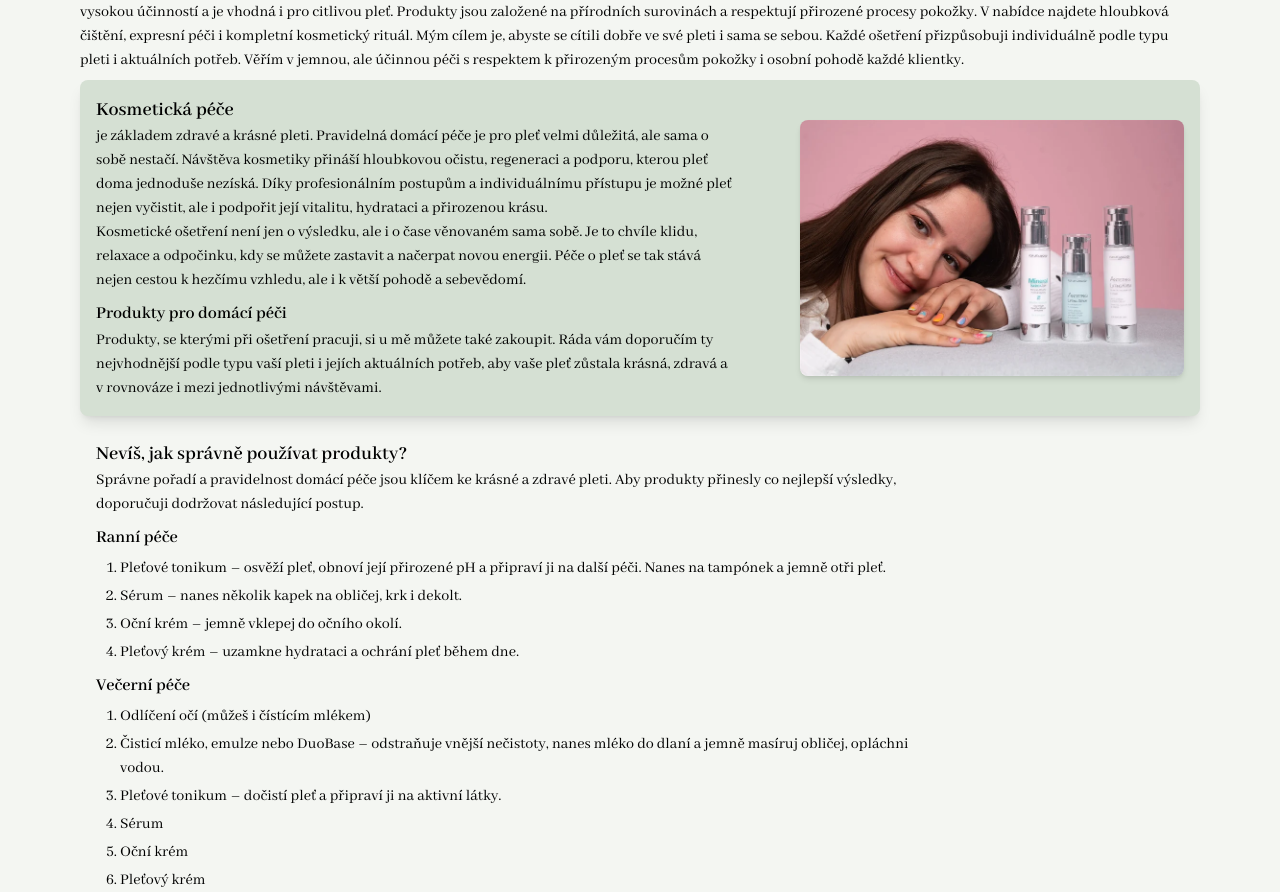
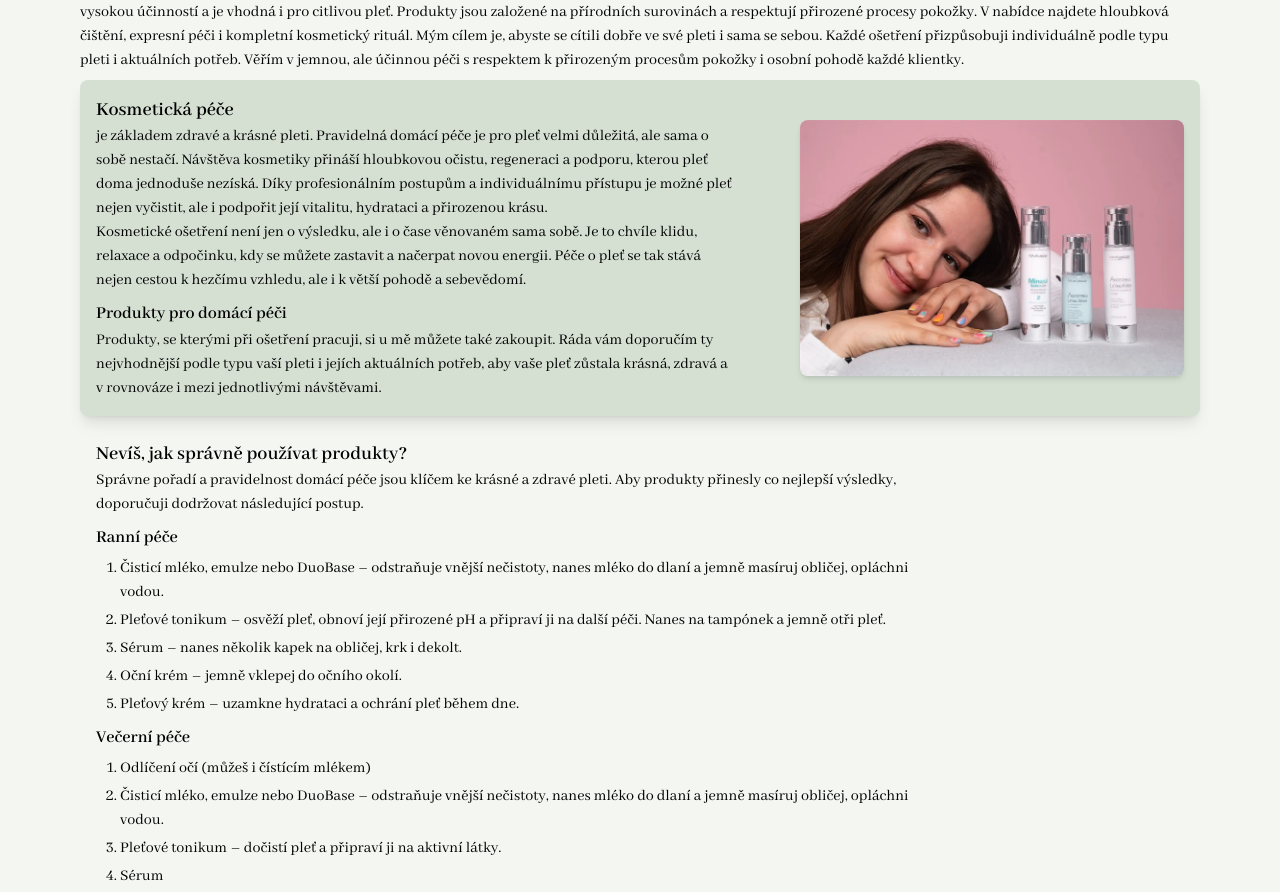
Before and after one commit to SedrlaP/nmWeb, a website: page sluzby/index.html in a window 1280 px wide. Shown: the part 205-1097 px from the top of the page. Drawn offline with Linux system fonts and the light colour scheme.

Commit message:
Add description for cleansing milk in morning care section

```diff
--- a/sluzby/index.html
+++ b/sluzby/index.html
@@ -280,6 +280,8 @@
 
                 <h3 class="mt-2 text-lg font-bold">Ranní péče</h3>
                 <ol class="text-base list-decimal pl-6 mt-1 space-y-1">
+                    <li>Čisticí mléko, emulze nebo DuoBase – odstraňuje vnější nečistoty, nanes mléko do dlaní
+                        a jemně masíruj obličej, opláchni vodou.</li>
                     <li>Pleťové tonikum – osvěží pleť, obnoví její přirozené pH a připraví ji na další péči.
                         Nanes na tampónek a jemně otři pleť.
                     </li>
```
